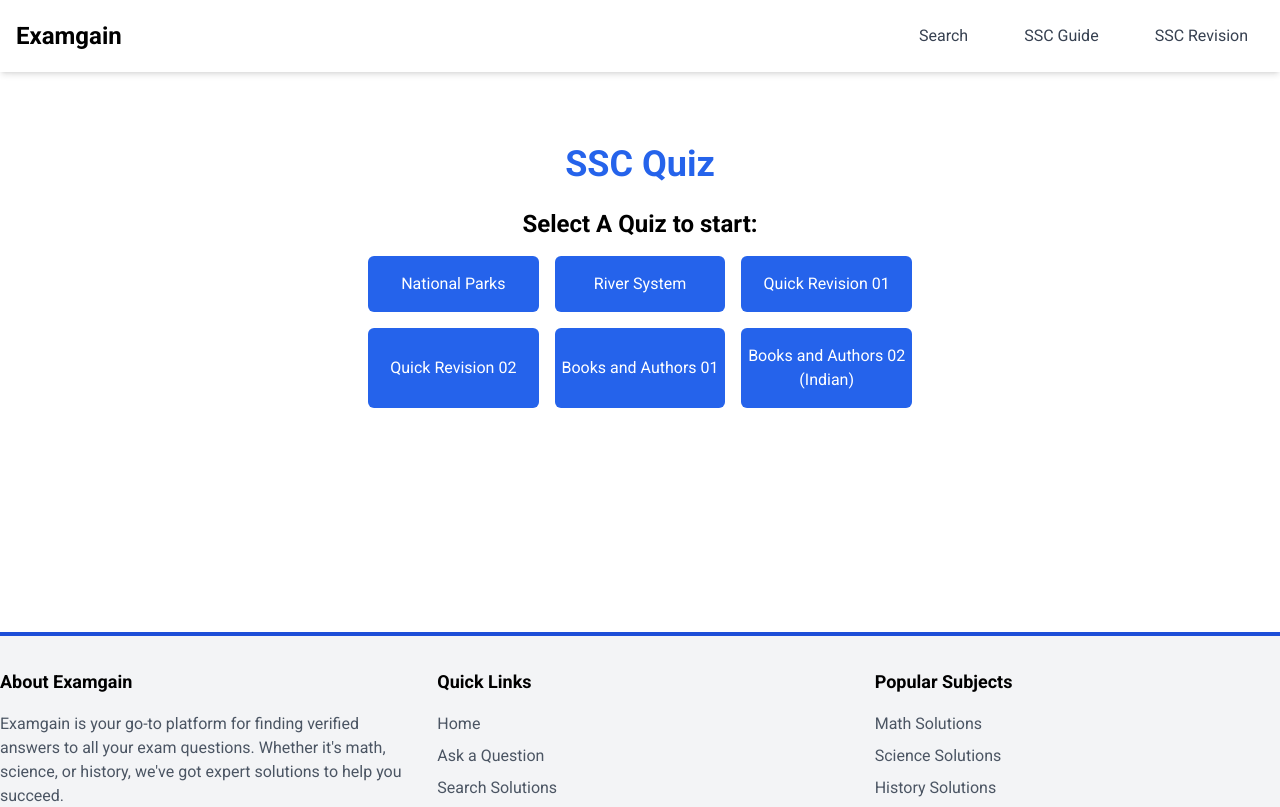
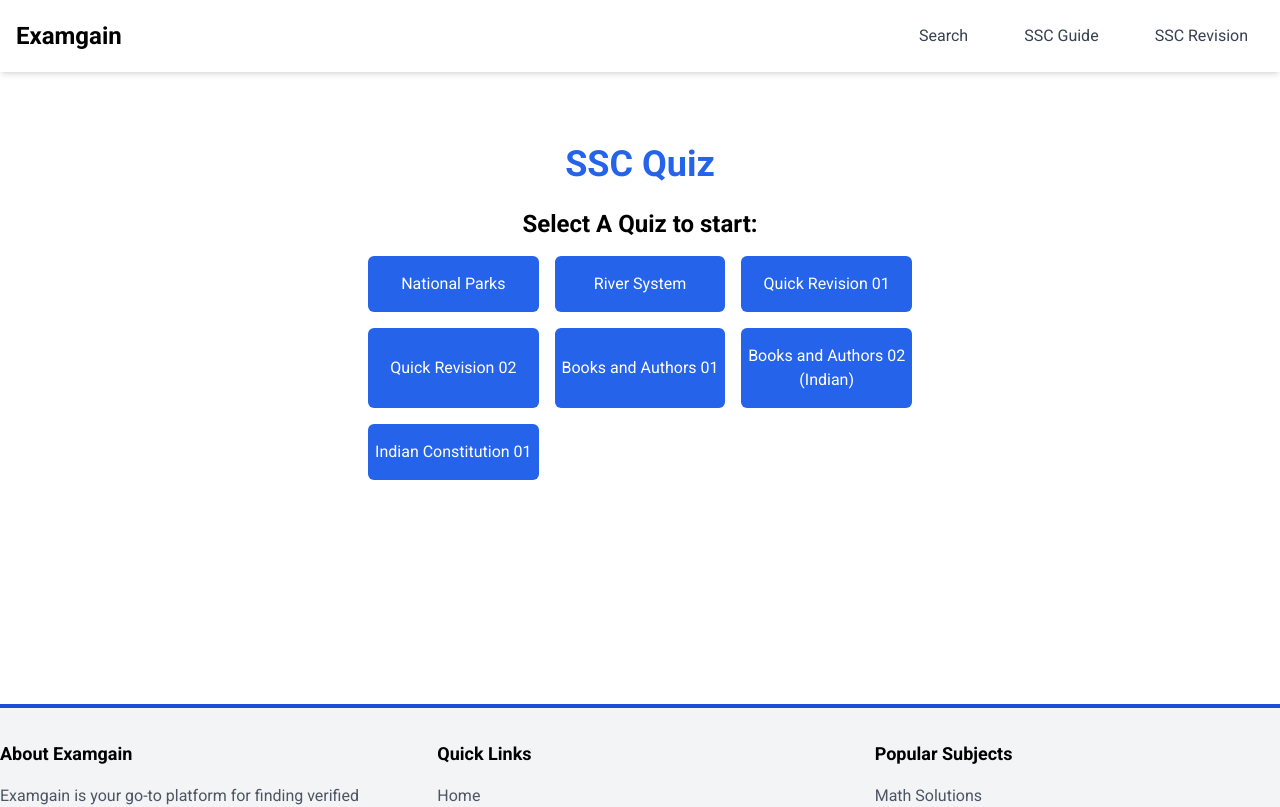
Before and after one commit to PatelAbhay550/examgain, a Next.js app: page /guides/tests/ssc in a window 1280 px wide. Shown: the top 807 px of the page. Built offline with nearby package versions, Linux system fonts and the light colour scheme.

Commit message:
Update questions.js

```diff
--- a/data/questions.js
+++ b/data/questions.js
@@ -587,4 +587,115 @@ export const quiz = [
       },
     ],
   },
+  {
+    level: "Indian Constitution 01",
+    topic: "SSC CGL",
+    totalQuestions: 10,
+    perQuestionScore: 2,
+    questions: [
+      {
+        question: "Who is known as the 'Father of the Indian Constitution'?",
+        choices: [
+          "B.R. Ambedkar",
+          "Jawaharlal Nehru",
+          "Mahatma Gandhi",
+          "Sardar Vallabhbhai Patel",
+        ],
+        type: "MCQs",
+        correctAnswer: "B.R. Ambedkar",
+      },
+      {
+        question:
+          "Which article of the Indian Constitution deals with the Right to Equality?",
+        choices: ["Article 14", "Article 19", "Article 21", "Article 25"],
+        type: "MCQs",
+        correctAnswer: "Article 14",
+      },
+      {
+        question:
+          "Which amendment of the Indian Constitution introduced the Anti-Defection Law?",
+        choices: [
+          "52nd Amendment",
+          "61st Amendment",
+          "73rd Amendment",
+          "91st Amendment",
+        ],
+        type: "MCQs",
+        correctAnswer: "52nd Amendment",
+      },
+      {
+        question:
+          "Who has the power to remove the President of India from office?",
+        choices: [
+          "Parliament",
+          "Supreme Court",
+          "Prime Minister",
+          "Election Commission",
+        ],
+        type: "MCQs",
+        correctAnswer: "Parliament",
+      },
+      {
+        question:
+          "Which article of the Indian Constitution deals with the Right to Freedom of Speech and Expression?",
+        choices: ["Article 14", "Article 19", "Article 21", "Article 25"],
+        type: "MCQs",
+        correctAnswer: "Article 19",
+      },
+      {
+        question: "Who appoints the Chief Justice of India?",
+        choices: [
+          "President of India",
+          "Prime Minister",
+          "Supreme Court Judges",
+          "Chief Justice of India",
+        ],
+        type: "MCQs",
+        correctAnswer: "President of India",
+      },
+      {
+        question:
+          "Which amendment of the Indian Constitution lowered the voting age from 21 to 18 years?",
+        choices: [
+          "42nd Amendment",
+          "44th Amendment",
+          "61st Amendment",
+          "73rd Amendment",
+        ],
+        type: "MCQs",
+        correctAnswer: "61st Amendment",
+      },
+      {
+        question:
+          "Which article of the Indian Constitution deals with the Right to Education?",
+        choices: ["Article 14", "Article 19", "Article 21A", "Article 25"],
+        type: "MCQs",
+        correctAnswer: "Article 21A",
+      },
+      {
+        question:
+          "Who has the power to declare a law passed by the Parliament as unconstitutional?",
+        choices: [
+          "President of India",
+          "Prime Minister",
+          "Supreme Court",
+          "Election Commission",
+        ],
+        type: "MCQs",
+        correctAnswer: "Supreme Court",
+      },
+      {
+        question:
+          "Which amendment of the Indian Constitution introduced the reservation for Other Backward Classes (OBCs)?",
+        choices: [
+          "42nd Amendment",
+          "44th Amendment",
+          "73rd Amendment",
+          "93rd Amendment",
+        ],
+        type: "MCQs",
+        correctAnswer: "93rd Amendment",
+      },
+    ],
+  },
 ];
```
